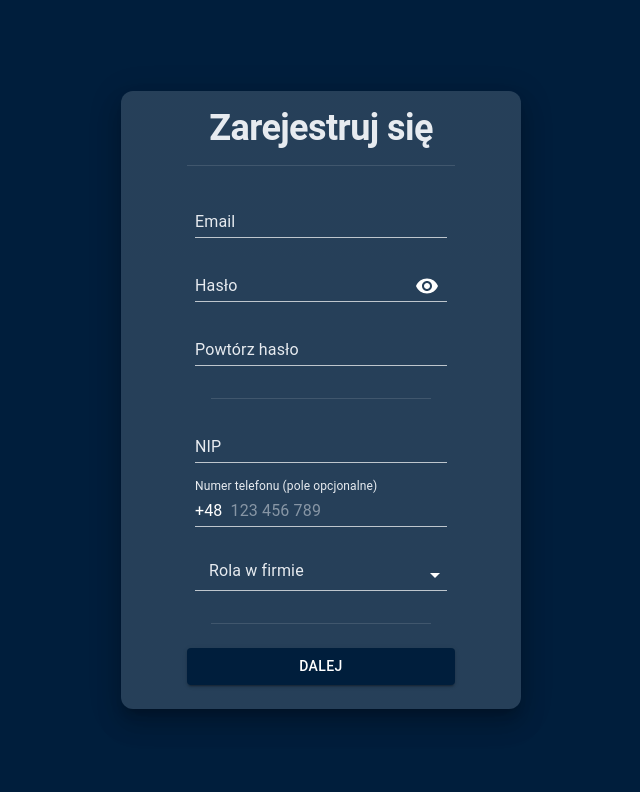
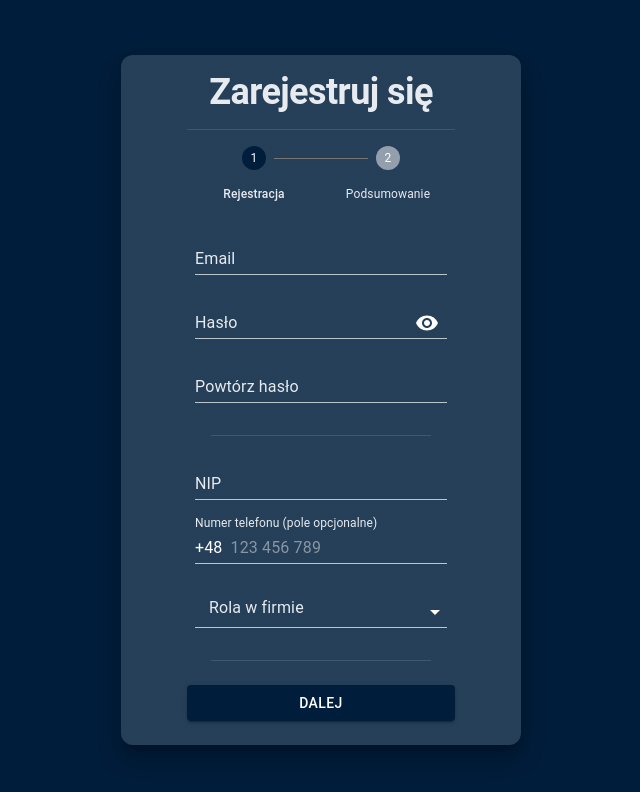
Before and after one commit to Gromzi/registration-module, a React (Vite) app: page / in a window 1280 px wide. Shown: the top 792 px of the page, without its empty margins (319-959 px from the left). Built offline with nearby package versions, Linux system fonts and the light colour scheme.

Commit message:
Add horizontal stepper

```diff
--- /dev/null
+++ b/src/components/HorizontalStepper.tsx
@@ -0,0 +1,17 @@
+import { Stepper, Step, StepLabel } from '@mui/material'
+import HorizontalStepperProp from '../types/horizontalStepperProp'
+
+const HorizontalStepper = ({ activeStep }: HorizontalStepperProp) => {
+  return (
+    <Stepper alternativeLabel activeStep={activeStep} sx={{ pb: 2 }}>
+      <Step>
+        <StepLabel>Rejestracja</StepLabel>
+      </Step>
+      <Step>
+        <StepLabel>Podsumowanie</StepLabel>
+      </Step>
+    </Stepper>
+  )
+}
+
+export default HorizontalStepper
--- a/src/components/RegisterCard.tsx
+++ b/src/components/RegisterCard.tsx
@@ -3,15 +3,19 @@ import {
   CardContent,
   Divider,
   Typography,
-  Button,
+  Stepper,
+  Step,
+  StepLabel,
 } from '@mui/material'
 import { useState } from 'react'
 import FormValues from '../types/formValues'
 import RegisterForm from './RegisterForm'
 import Summary from './Summary'
+import HorizontalStepper from './HorizontalStepper'
 
 const RegisterCard = () => {
-  const [showSummary, setShowSummary] = useState(false)
+  const [activeStep, setActiveStep] = useState<number>(0)
+
   const [userData, setUserData] = useState<FormValues>({
     email: '',
     password: '',
@@ -21,8 +25,8 @@ const RegisterCard = () => {
     role: '',
   })
 
-  const handleSetShowSummary = (newState: boolean) => {
-    setShowSummary(newState)
+  const handleSetActiveStep = (newState: number) => {
+    setActiveStep(newState)
   }
   const handleSetUserData = (newState: FormValues) => {
     setUserData(newState)
@@ -38,22 +42,24 @@ const RegisterCard = () => {
         variant="h1"
         sx={{ textAlign: 'center', fontWeight: 'bold', p: 2 }}
       >
-        {showSummary ? 'Podsumowanie' : 'Zarejestruj się'}
+        {activeStep === 1 ? 'Podsumowanie' : 'Zarejestruj się'}
       </Typography>
 
       <Divider variant="middle" />
 
       <CardContent>
-        {showSummary ? (
+        <HorizontalStepper activeStep={activeStep} />
+
+        {activeStep === 1 ? (
           <Summary
             userData={userData}
-            handleSetShowSummary={handleSetShowSummary}
+            handleSetActiveStep={handleSetActiveStep}
           />
         ) : (
           <RegisterForm
             userData={userData}
             handleSetUserData={handleSetUserData}
-            handleSetShowSummary={handleSetShowSummary}
+            handleSetActiveStep={handleSetActiveStep}
           />
         )}
       </CardContent>
--- a/src/components/RegisterForm.tsx
+++ b/src/components/RegisterForm.tsx
@@ -14,7 +14,7 @@ import RegisterFormProps from '../types/registerFormProps'
 const RegisterForm = ({
   userData,
   handleSetUserData,
-  handleSetShowSummary,
+  handleSetActiveStep,
 }: RegisterFormProps) => {
   const { register, handleSubmit, errors, setValue } =
     useRegistrationForm()
@@ -22,7 +22,7 @@ const RegisterForm = ({
   const onSubmit = (data: FormValues) => {
     console.log('userData:', data)
     handleSetUserData(data)
-    handleSetShowSummary(true)
+    handleSetActiveStep(1)
   }
 
   useEffect(() => {
--- a/src/components/Summary.tsx
+++ b/src/components/Summary.tsx
@@ -2,10 +2,7 @@ import { Box, Button, Card, Divider, Typography } from '@mui/material'
 import { useState } from 'react'
 import SummaryProps from '../types/summaryProps'
 
-const Summary = ({
-  userData,
-  handleSetShowSummary,
-}: SummaryProps) => {
+const Summary = ({ userData, handleSetActiveStep }: SummaryProps) => {
   const [error, setError] = useState(false)
 
   const isPhoneNumberEmpty = (): boolean => {
@@ -21,7 +18,7 @@ const Summary = ({
   }
 
   return (
-    <Box>
+    <Box sx={{ pt: 2 }}>
       <Box
         sx={{
           display: 'flex',
@@ -93,7 +90,7 @@ const Summary = ({
           sx={{ width: '120px' }}
           variant="contained"
           onClick={() => {
-            handleSetShowSummary(false)
+            handleSetActiveStep(0)
           }}
         >
           Wróć
--- a/src/styles/app.scss
+++ b/src/styles/app.scss
@@ -23,6 +23,10 @@
   }
 }
 
+.MuiStepLabel-labelContainer span {
+  font-size: 12px;
+}
+
 @media only screen and (max-width: 400px) {
   .appContainer {
     .formCard {
--- /dev/null
+++ b/src/types/horizontalStepperProp.ts
@@ -0,0 +1,5 @@
+interface HorizontalStepperProp {
+  activeStep: number
+}
+
+export default HorizontalStepperProp
--- a/src/types/registerFormProps.ts
+++ b/src/types/registerFormProps.ts
@@ -3,7 +3,7 @@ import FormValues from './formValues'
 interface RegisterFormProps {
   userData: FormValues
   handleSetUserData: (newState: FormValues) => void
-  handleSetShowSummary: (newState: boolean) => void
+  handleSetActiveStep: (newState: number) => void
 }
 
 export default RegisterFormProps
--- a/src/types/summaryProps.ts
+++ b/src/types/summaryProps.ts
@@ -2,7 +2,7 @@ import FormValues from './formValues'
 
 interface SummaryProps {
   userData: FormValues
-  handleSetShowSummary: (newState: boolean) => void
+  handleSetActiveStep: (newState: number) => void
 }
 
 export default SummaryProps
```
